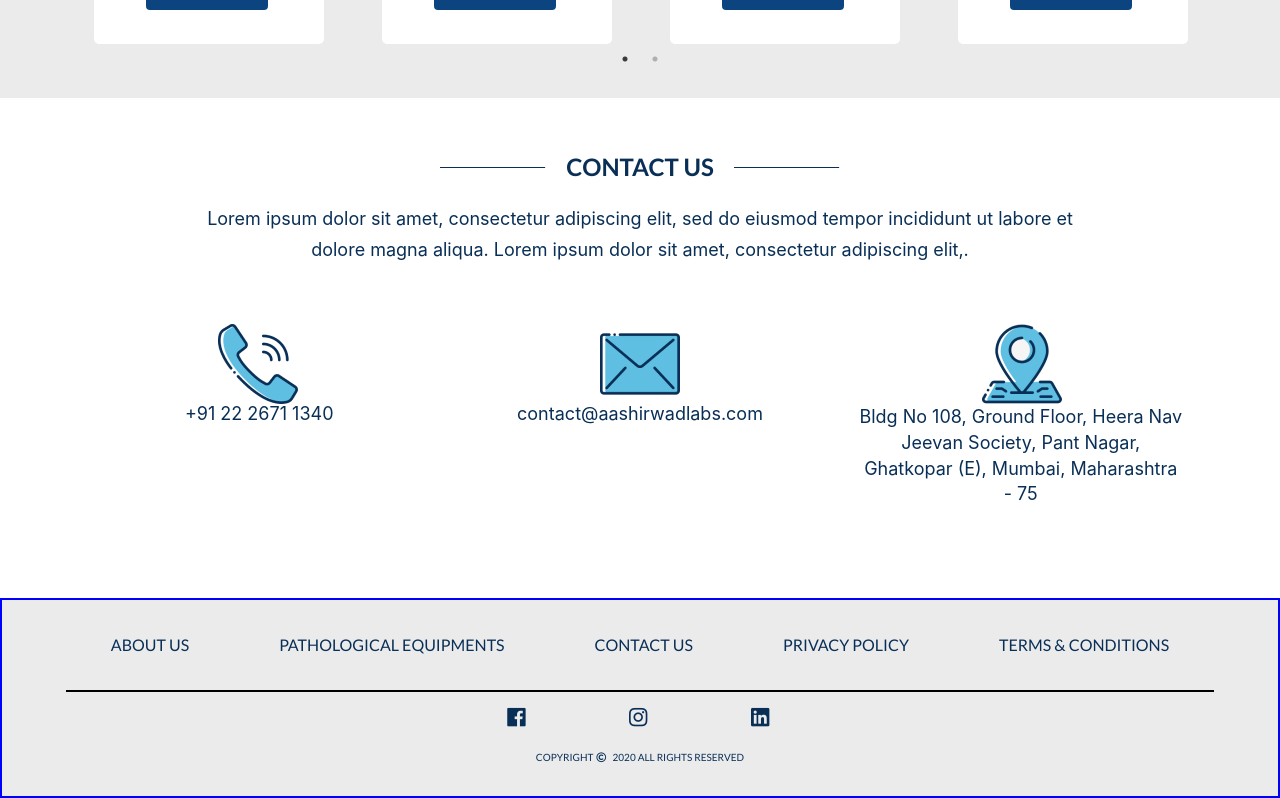
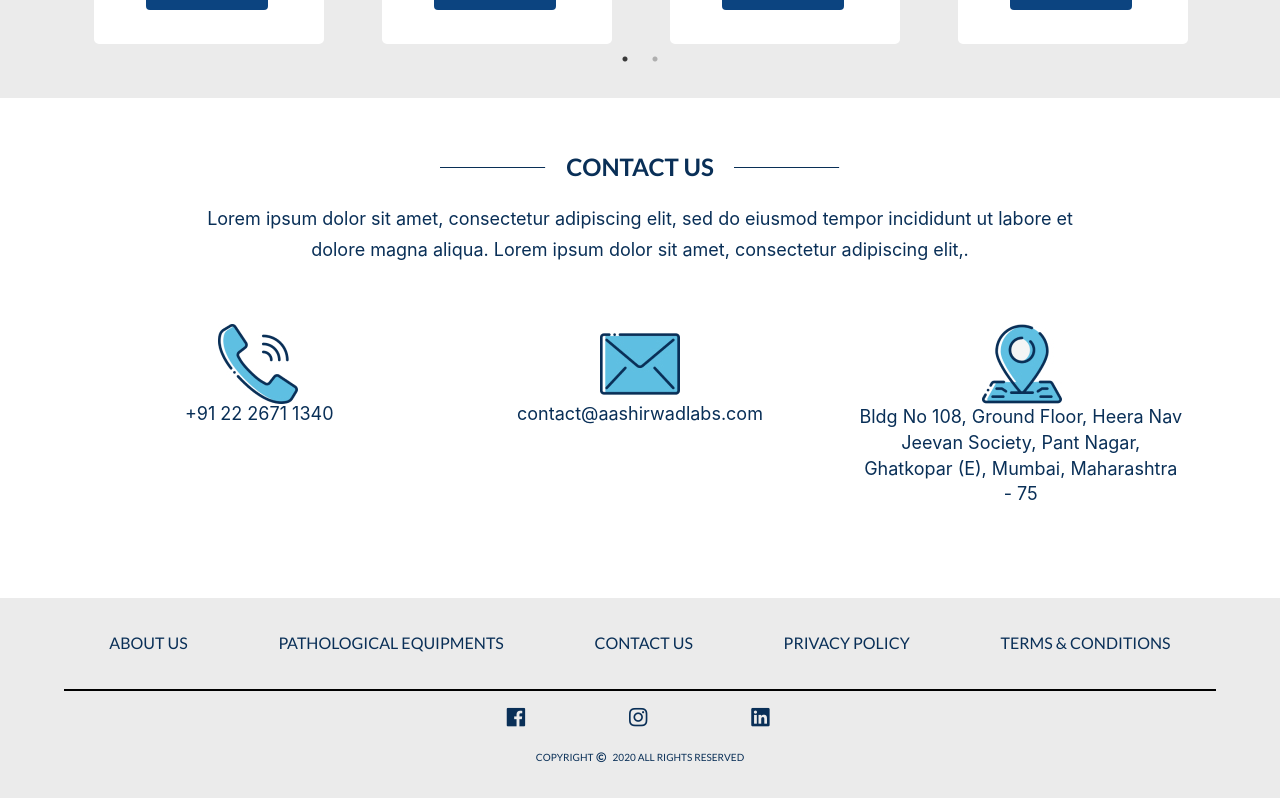
Before and after one commit to RohitGeddam-tech/New-Aashirwad, a React (Create React App) app: page / in a window 1280 px wide. Shown: the part 2122-2920 px from the top of the page. Built offline with nearby package versions, Linux system fonts and the light colour scheme.

Commit message:
new commit

```diff
--- a/src/Components/CSS/Footer.css
+++ b/src/Components/CSS/Footer.css
@@ -5,7 +5,6 @@
     width: 100%;
     background: #EBEBEB;
     height: 200px;
-    border: 2px solid blue;
 }
 
 .insidefooter{
```
